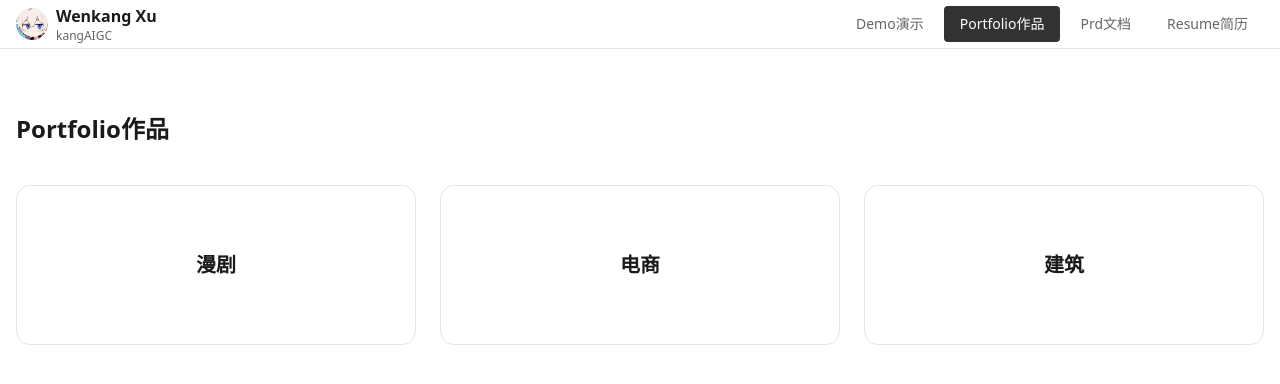
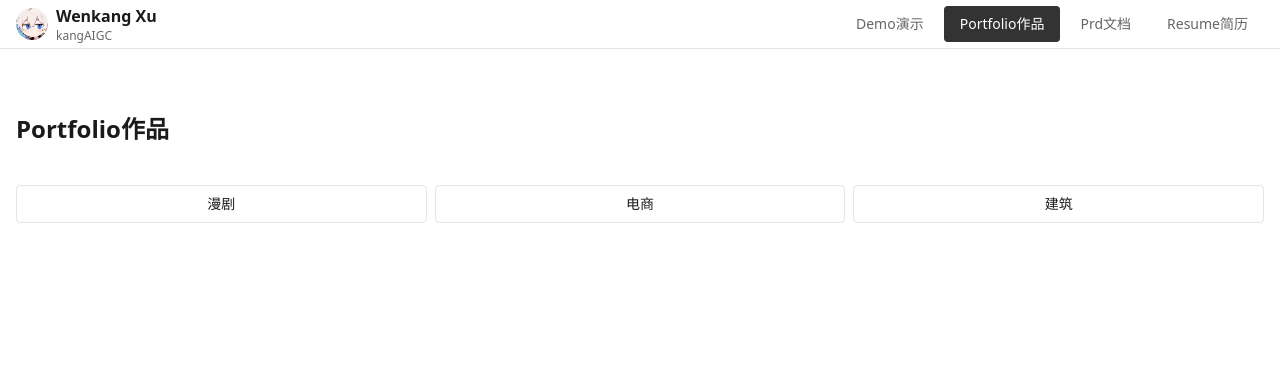
Before and after one commit to kangAIGC/me, a Next.js app: page /portfolio in a window 1280 px wide. Shown: the top 384 px of the page. Built offline with nearby package versions, Linux system fonts and the light colour scheme.

Commit message:
Match Portfolio buttons to demo product button style

```diff
--- a/src/components/PortfolioPage.tsx
+++ b/src/components/PortfolioPage.tsx
@@ -4,12 +4,12 @@ export function PortfolioPage() {
   return (
     <main className="mx-auto w-full max-w-7xl flex-1 px-4 py-16">
       <h1 className="text-2xl font-bold text-[#1A1A1A]">Portfolio作品</h1>
-      <div className="mt-10 grid grid-cols-1 gap-6 sm:grid-cols-3">
+      <div className="mt-10 flex gap-2">
         {PORTFOLIO_CATEGORIES.map((category) => (
           <button
             key={category}
             type="button"
-            className="flex h-40 items-center justify-center rounded-xl border border-[#E5E5E5] bg-white text-xl font-semibold text-[#1A1A1A] transition-colors hover:bg-[#333333] hover:text-white"
+            className="flex-1 rounded px-4 py-2 text-sm font-medium transition-all bg-white text-[#1A1A1A] border border-[#E5E5E5] hover:bg-[#F5F5F5]"
           >
             {category}
           </button>
```
